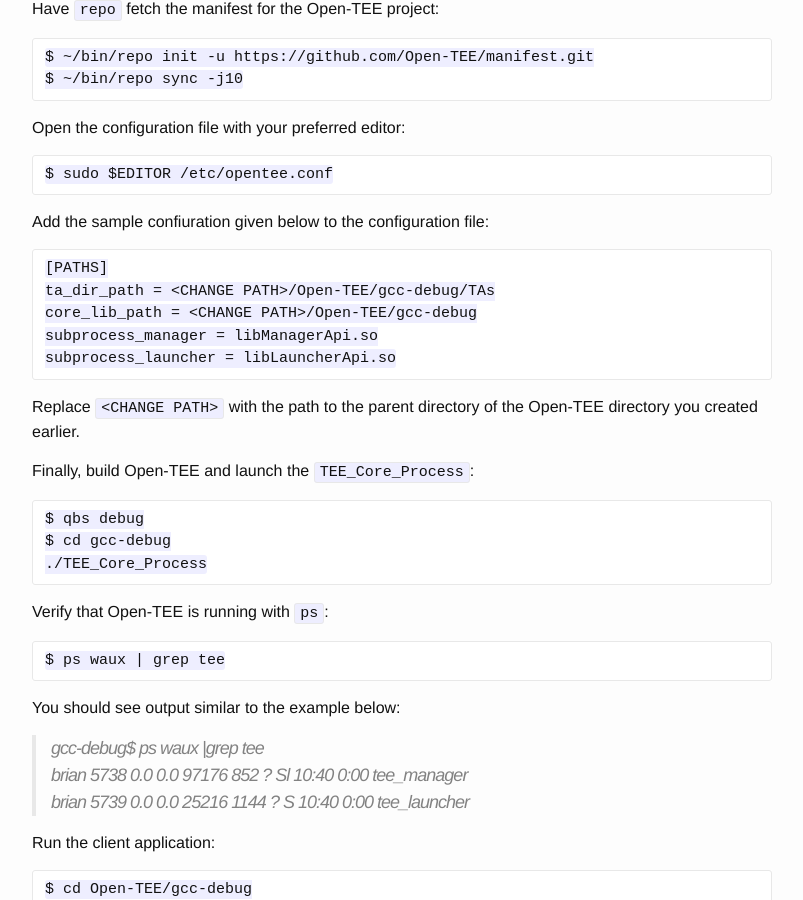
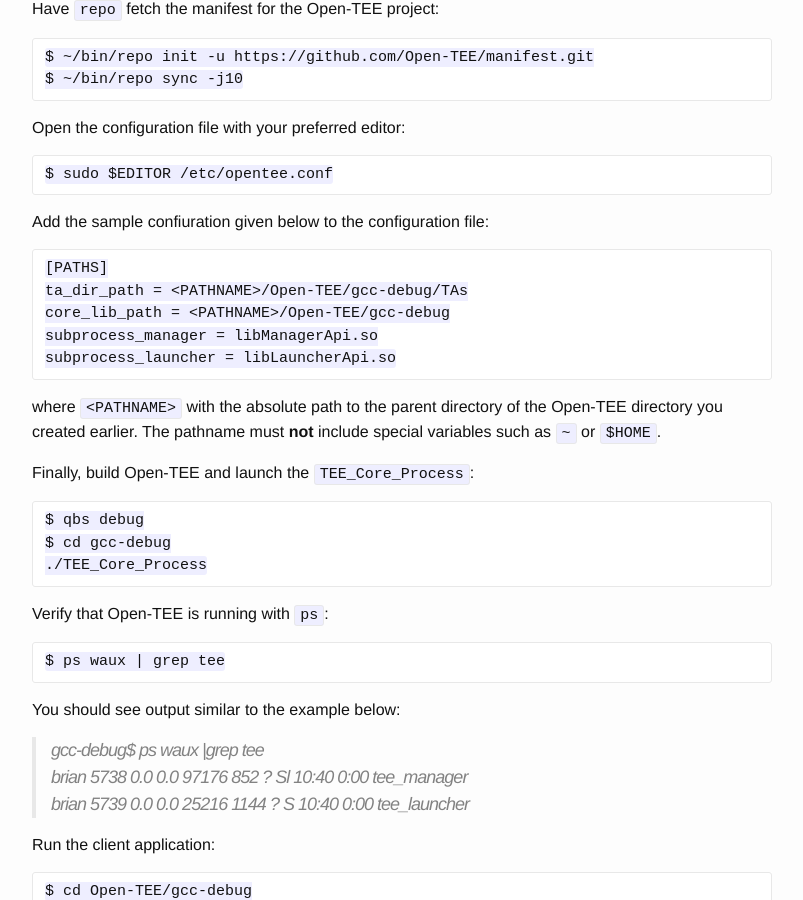
Before and after one commit to Open-TEE/Open-Tee.github.io, a Jekyll site: the page built from tutorial.md, in a window 1280 px wide and 900 px high, scrolled down 950 px. Shown: the whole window, without its empty margins (238-1041 px from the left). Built offline with Jekyll 4.4.1, drawn with Linux system fonts in a browser that asks for light colours.

Commit message:
Add note on lack of variable expansion in tutorial
Signed-off-by: Thomas Nyman <thomas.nyman@aalto.fi>

```diff
--- a/tutorial.md
+++ b/tutorial.md
@@ -53,12 +53,14 @@ Open the configuration file with your preferred editor:
 Add the sample confiuration given below to the configuration file:
 
     [PATHS]
-    ta_dir_path = <CHANGE PATH>/Open-TEE/gcc-debug/TAs
-    core_lib_path = <CHANGE PATH>/Open-TEE/gcc-debug
+    ta_dir_path = <PATHNAME>/Open-TEE/gcc-debug/TAs
+    core_lib_path = <PATHNAME>/Open-TEE/gcc-debug
     subprocess_manager = libManagerApi.so
     subprocess_launcher = libLauncherApi.so
 
-Replace `<CHANGE PATH>` with the path to the parent directory of the Open-TEE directory you created earlier.
+where `<PATHNAME>` with the absolute path to the parent directory of the
+Open-TEE directory you created earlier. The pathname must **not** include
+special variables such as `~` or `$HOME`.
 
 Finally, build Open-TEE and launch the `TEE_Core_Process`:
 
```
